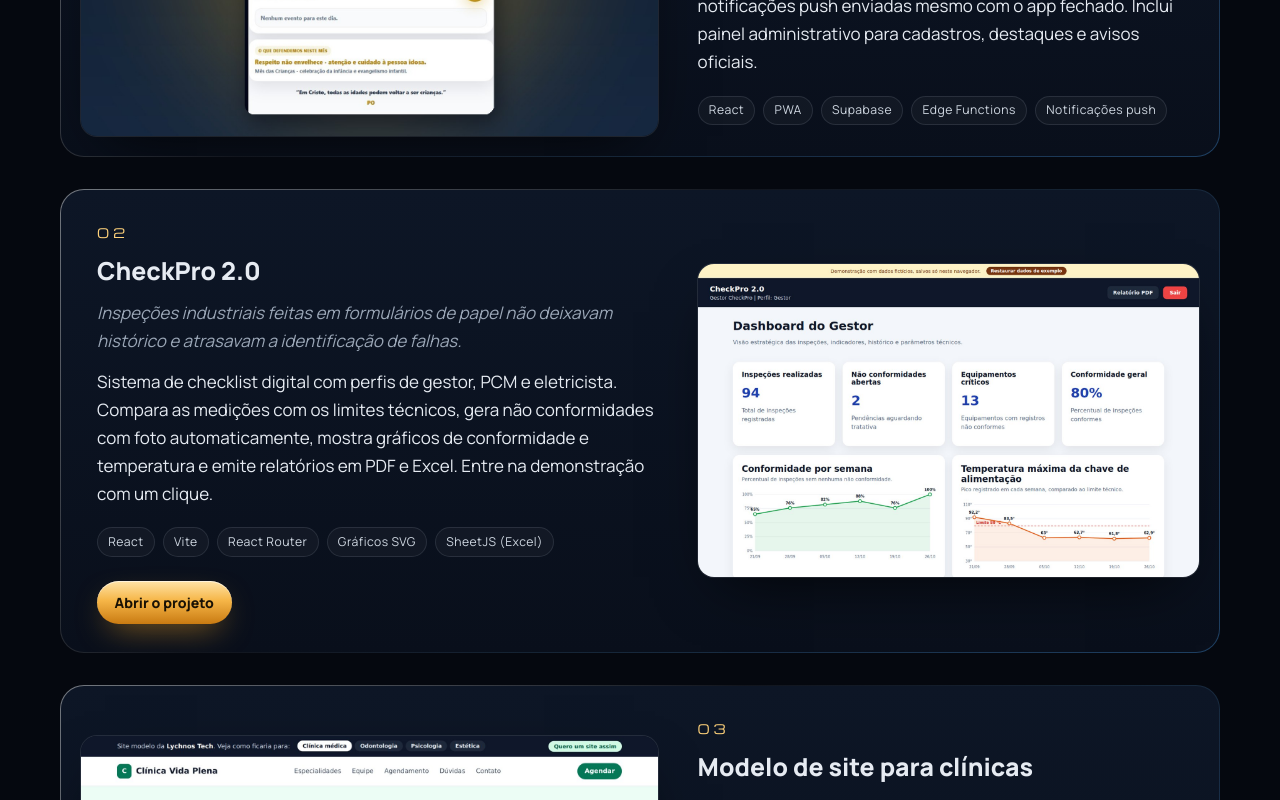
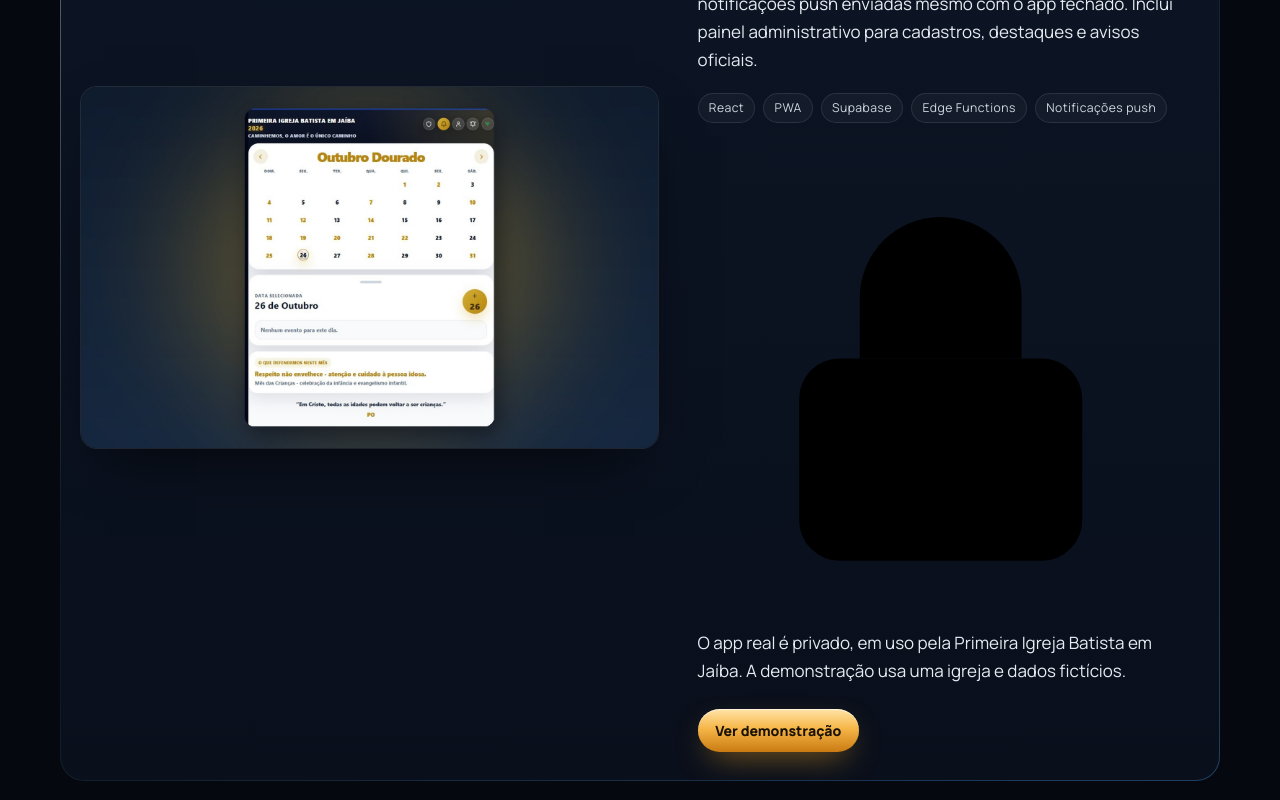
Before and after one commit to fernando-pablo/lychnos-portfolio, a Next.js app: page / in a window 1280 px wide. Shown: the part 1660-2460 px from the top of the page. Built offline with nearby package versions, Linux system fonts and the light colour scheme.

Commit message:
PIB 2026 com demonstração

```diff
--- a/app/page.tsx
+++ b/app/page.tsx
@@ -110,11 +110,17 @@ export default function Home() {
                     <ul className="etiquetas" aria-label="Tecnologias usadas">
                       {p.tecnologias.map((t) => <li key={t}>{t}</li>)}
                     </ul>
+                    {p.selo && (
+                      <p className="projeto-selo">
+                        <svg viewBox="0 0 24 24" aria-hidden="true"><rect x="5" y="11" width="14" height="10" rx="2" /><path d="M8 11V8a4 4 0 0 1 8 0v3" /></svg>
+                        {p.selo}
+                      </p>
+                    )}
                     {(p.linkAoVivo || p.linkCodigo) && (
                       <div className="projeto-links">
                         {p.linkAoVivo && (
                           <a className="botao botao-pequeno" href={p.linkAoVivo} target="_blank" rel="noopener noreferrer">
-                            Abrir o projeto
+                            {p.rotuloLink ?? "Abrir o projeto"}
                           </a>
                         )}
                         {p.linkCodigo && (
--- a/data/site.ts
+++ b/data/site.ts
@@ -31,8 +31,10 @@ export type Projeto = {
   imagem?: string;
   linkAoVivo?: string;
   linkCodigo?: string;
-  // Aviso para projetos privados (sem link público), ex: "Projeto privado, em uso pela igreja"
+  // Aviso para projetos privados, ex: "Projeto privado, em uso pela igreja"
   selo?: string;
+  // Texto do botão do link (padrão: "Abrir o projeto")
+  rotuloLink?: string;
 };
 
 export const projetos: Projeto[] = [
@@ -44,8 +46,10 @@ export const projetos: Projeto[] = [
       "Aplicativo PWA instalável no celular com o calendário do ano, aniversariantes, compromissos pessoais com lembrete e notificações push enviadas mesmo com o app fechado. Inclui painel administrativo para cadastros, destaques e avisos oficiais.",
     tecnologias: ["React", "PWA", "Supabase", "Edge Functions", "Notificações push"],
     imagem: "/projetos/pib-2026.jpg",
-    // Sem link público: o app é real e guarda dados dos membros.
-    selo: "Projeto privado, em uso pela Primeira Igreja Batista em Jaíba. Demonstração disponível sob pedido.",
+    // O app real é privado (guarda dados dos membros). O link abre uma cópia de demonstração com dados fictícios.
+    selo: "O app real é privado, em uso pela Primeira Igreja Batista em Jaíba. A demonstração usa uma igreja e dados fictícios.",
+    linkAoVivo: "https://calendario-igreja-demo-un3i.vercel.app",
+    rotuloLink: "Ver demonstração",
   },
   {
     nome: "CheckPro 2.0",
```
